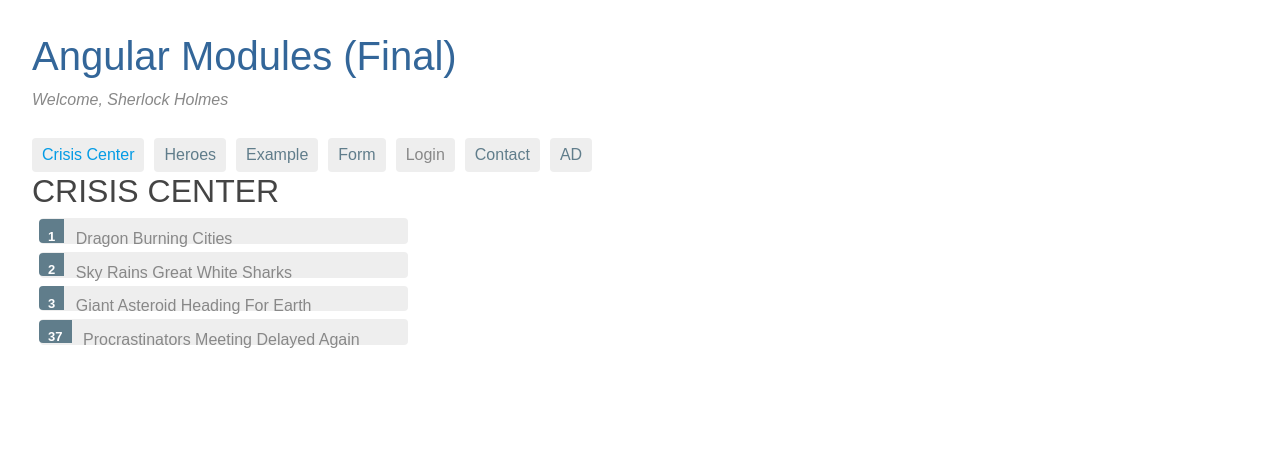
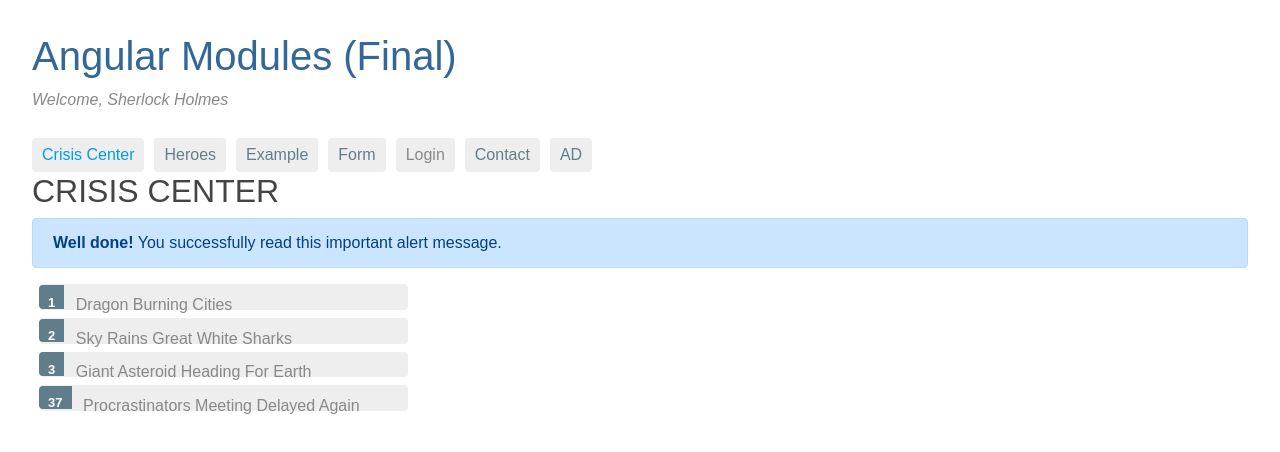
Before and after one commit to ZhangZongkun/my-router, an Angular app: page /crisis in a window 1280 px wide. Shown: the top 452 px of the page. Built offline with nearby package versions, Linux system fonts and the light colour scheme.

Commit message:
使用ngx-bootstrap

```diff
--- a/angular.json
+++ b/angular.json
@@ -21,6 +21,8 @@
               "src/favicon.ico"
             ],
             "styles": [
+              "./node_modules/bootstrap/dist/css/bootstrap.min.css",
+              "./node_modules/ngx-bootstrap/datepicker/bs-datepicker.css",
               "src/styles.css"
             ],
             "scripts": []
@@ -71,6 +73,8 @@
             "tsConfig": "src/tsconfig.spec.json",
             "scripts": [],
             "styles": [
+              "./node_modules/bootstrap/dist/css/bootstrap.min.css",
+              "./node_modules/ngx-bootstrap/datepicker/bs-datepicker.css",
               "src/styles.css"
             ],
             "assets": [
--- a/package.json
+++ b/package.json
@@ -20,6 +20,7 @@
     "@angular/platform-browser": "~7.1.0",
     "@angular/platform-browser-dynamic": "~7.1.0",
     "@angular/router": "~7.1.0",
+    "bootstrap": "^4.2.1",
     "core-js": "^2.5.4",
     "ngx-bootstrap": "^3.1.3",
     "rxjs": "~6.3.3",
--- a/src/app/crisis/crisis-list/crisis-list.component.html
+++ b/src/app/crisis/crisis-list/crisis-list.component.html
@@ -1,3 +1,7 @@
+<alert type="primary">
+  <strong>Well done!</strong> You successfully read this important alert message.
+</alert>
+
 <ul class="crises">
   <li *ngFor="let crisis of crises$ | async"
       [class.selected]="crisis.id === selectedId">
--- a/src/app/crisis/crisis.module.ts
+++ b/src/app/crisis/crisis.module.ts
@@ -1,14 +1,14 @@
 import { NgModule } from '@angular/core';
-import { CommonModule } from '@angular/common';
 
 import { CrisisRoutingModule } from './crisis-routing.module';
 import { CrisisListComponent } from './crisis-list/crisis-list.component';
 import { CrisisDetailComponent } from './crisis-detail.component';
 import { CrisisService } from './crisis.service';
 import { CrisisCenterComponent } from './crisis-center/crisis-center.component';
+import { SharedModule } from '../shared/shared.module';
 
 @NgModule({
-  imports: [CommonModule, CrisisRoutingModule],
+  imports: [SharedModule, CrisisRoutingModule],
   declarations: [CrisisCenterComponent, CrisisListComponent, CrisisDetailComponent, CrisisCenterComponent],
   providers: [CrisisService]
 })
--- a/src/app/shared/shared.module.ts
+++ b/src/app/shared/shared.module.ts
@@ -5,10 +5,12 @@ import { FormsModule } from '@angular/forms';
 import { AwesomePipe } from './awesome.pipe';
 import { HighlightDirective } from './highlight.directive';
 
+import { AlertModule } from 'ngx-bootstrap/alert';
+
 @NgModule({
-  imports: [CommonModule],
+  imports: [CommonModule, AlertModule.forRoot()],
   declarations: [AwesomePipe, HighlightDirective],
-  exports: [CommonModule, FormsModule, AwesomePipe, HighlightDirective]
+  exports: [CommonModule, AlertModule, FormsModule, AwesomePipe, HighlightDirective]
 })
 export class SharedModule {
 }
--- a/src/index.html
+++ b/src/index.html
@@ -12,11 +12,6 @@
   <!--<link rel="stylesheet" href="./assets/forms.css">-->
 
   <!--<script src="./assets/jquery.js"></script>-->
-  <!--<link rel="stylesheet" href="https://stackpath.bootstrapcdn.com/bootstrap/4.2.1/css/bootstrap.min.css"-->
-        <!--integrity="sha384-GJzZqFGwb1QTTN6wy59ffF1BuGJpLSa9DkKMp0DgiMDm4iYMj70gZWKYbI706tWS" crossorigin="anonymous">-->
-  <!--<link rel="stylesheet" href="./assets/bootstrap.min.css">-->
-  <link rel="stylesheet" href="https://stackpath.bootstrapcdn.com/bootstrap/4.2.1/css/bootstrap.min.css"
-        integrity="sha384-GJzZqFGwb1QTTN6wy59ffF1BuGJpLSa9DkKMp0DgiMDm4iYMj70gZWKYbI706tWS" crossorigin="anonymous">
 </head>
 <body>
 <app-root>Loading...</app-root>
```
Also changed, not shown: 1 other file (tests, documents, lock files or other folders).
